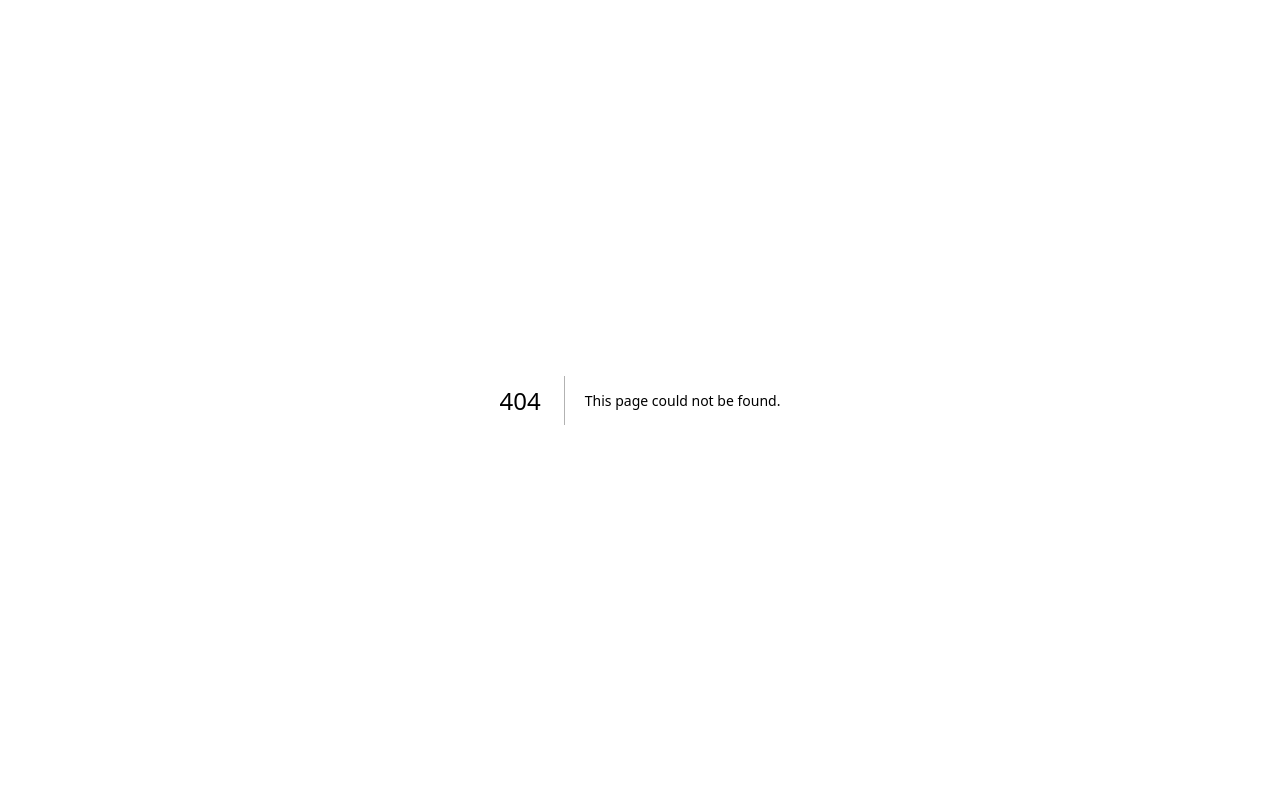
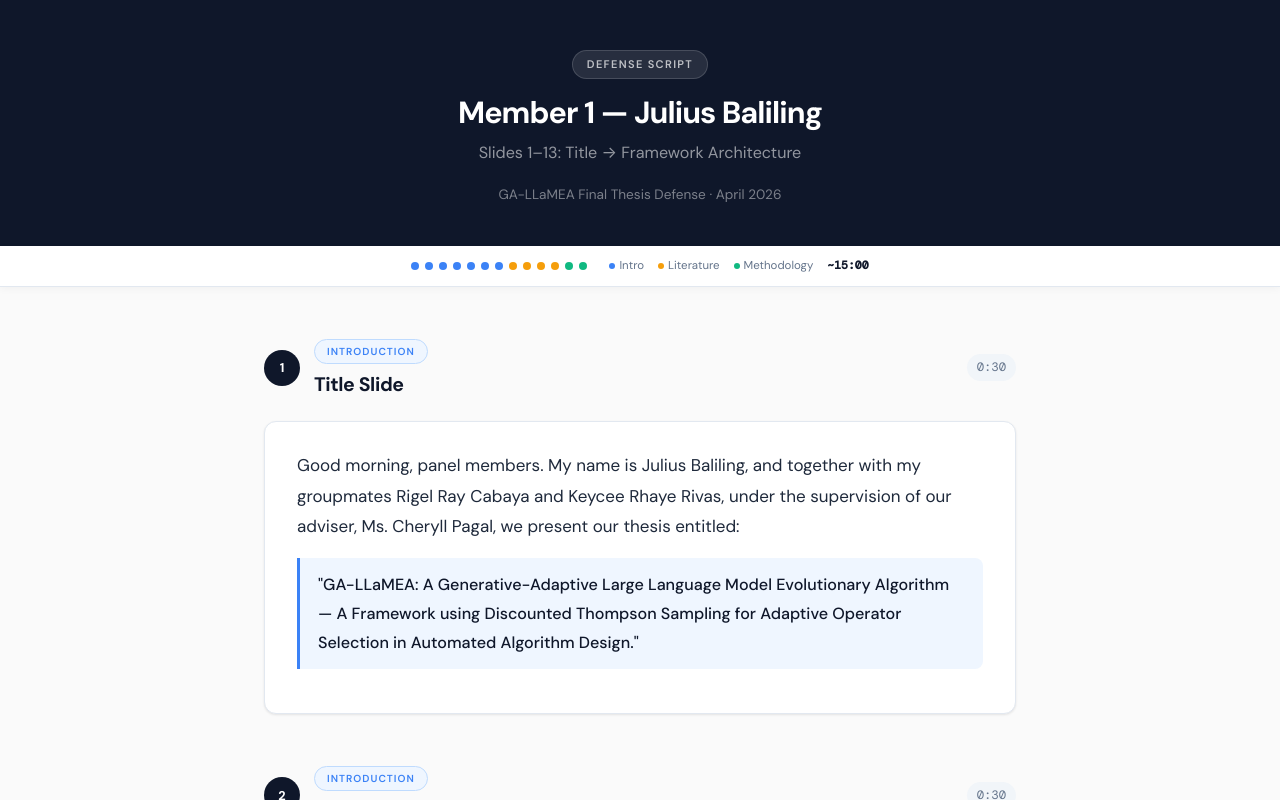
Before and after one commit to Illamapalooza/jujulabs, a Next.js app: page /ga-llamea-defense-script in a window 1280 px wide. Before the commit this address had no page. Built offline with nearby package versions, Linux system fonts and the light colour scheme.

Commit message:
feat: add Next.js route for defense script page

```diff
--- /dev/null
+++ b/app/ga-llamea-defense-script/page.tsx
@@ -0,0 +1,21 @@
+export const metadata = {
+  title: "GA-LLaMEA Defense Script — Member 1",
+  description:
+    "Final defense script for slides 1-13: Title through Framework Architecture",
+};
+
+export default function GALLaMEADefenseScript() {
+  return (
+    <iframe
+      src="/ga-llamea-defense-script.html"
+      style={{
+        position: "fixed",
+        top: 0,
+        left: 0,
+        width: "100vw",
+        height: "100vh",
+        border: "none",
+      }}
+    />
+  );
+}
```
